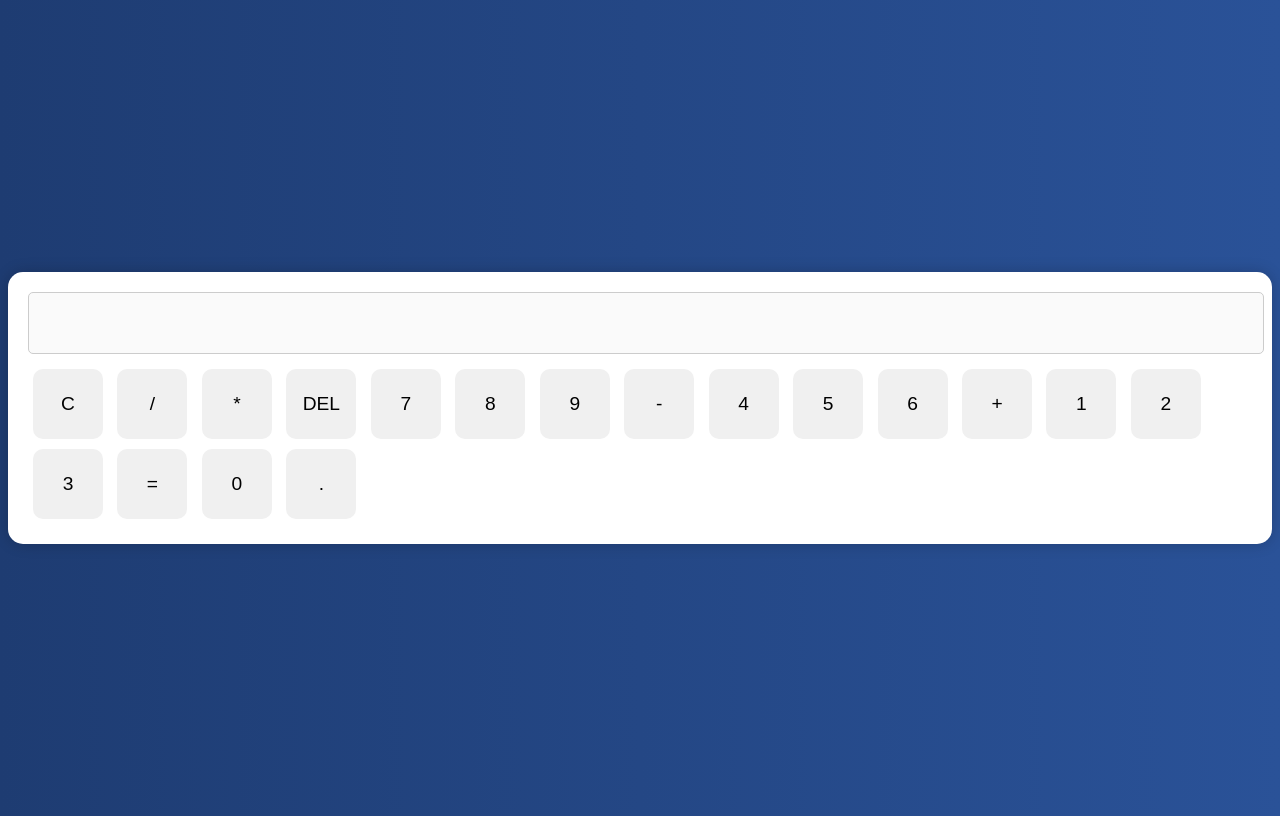
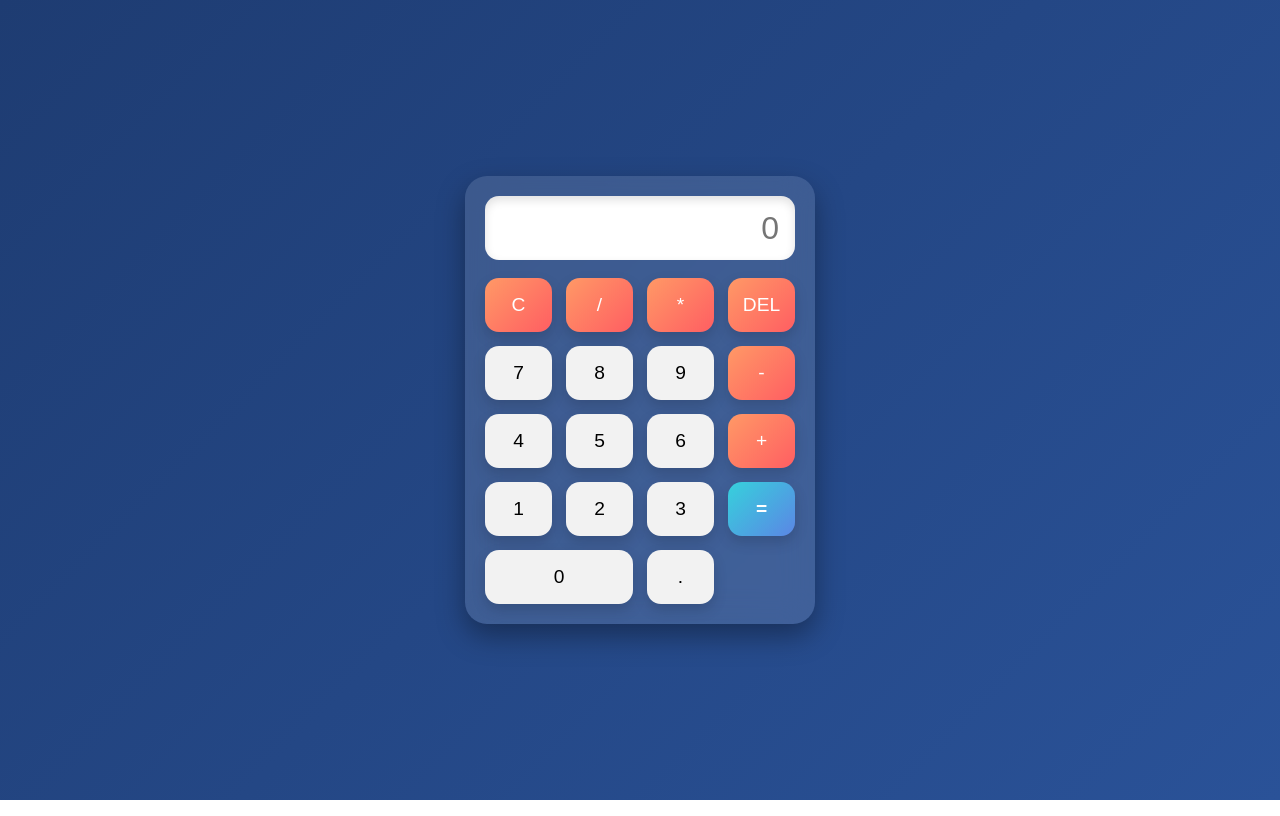
Before and after one commit to AyushBhadra/Calculator-try, a plain HTML site: page index.html in a window 1280 px wide. Drawn offline with Linux system fonts and the light colour scheme.

Commit message:
UI: glassy rounded redesign for calculator

```diff
--- a/index.html
+++ b/index.html
@@ -1,39 +1,44 @@
 <!DOCTYPE html>
 <html lang="en">
 <head>
-  <meta charset="UTF-8">
-  <meta name="viewport" content="width=device-width, initial-scale=1.0">
+  <meta charset="UTF-8" />
+  <meta name="viewport" content="width=device-width, initial-scale=1.0" />
   <title>Calculator</title>
-  <link rel="stylesheet" href="style.css">
+  <!-- Fancy font (optional) -->
+  <link href="https://fonts.googleapis.com/css2?family=Poppins:wght@400;600&display=swap" rel="stylesheet">
+  <link rel="stylesheet" href="style.css" />
 </head>
 <body>
   <div class="calculator">
-    <input type="text" id="display" disabled>
+    <!-- keep id="display" for JS -->
+    <input type="text" id="display" class="display" placeholder="0" disabled>
+
     <div class="buttons">
-      <button onclick="clearDisplay()">C</button>
-      <button onclick="append('/')">/</button>
-      <button onclick="append('*')">*</button>
-      <button onclick="del()">DEL</button>
+      <button class="operator" onclick="clearDisplay()">C</button>
+      <button class="operator" onclick="append('/')">/</button>
+      <button class="operator" onclick="append('*')">*</button>
+      <button class="operator" onclick="del()">DEL</button>
 
       <button onclick="append('7')">7</button>
       <button onclick="append('8')">8</button>
       <button onclick="append('9')">9</button>
-      <button onclick="append('-')">-</button>
+      <button class="operator" onclick="append('-')">-</button>
 
       <button onclick="append('4')">4</button>
       <button onclick="append('5')">5</button>
       <button onclick="append('6')">6</button>
-      <button onclick="append('+')">+</button>
+      <button class="operator" onclick="append('+')">+</button>
 
       <button onclick="append('1')">1</button>
       <button onclick="append('2')">2</button>
       <button onclick="append('3')">3</button>
-      <button onclick="calculate()">=</button>
+      <button class="equal" onclick="calculate()">=</button>
 
-      <button onclick="append('0')">0</button>
+      <button class="zero" onclick="append('0')">0</button>
       <button onclick="append('.')">.</button>
     </div>
   </div>
+
   <script src="script.js"></script>
 </body>
 </html>
--- a/style.css
+++ b/style.css
@@ -1,42 +1,69 @@
+/* page background + centering */
+* { box-sizing: border-box; }
 body {
-  display: flex;
-  justify-content: center;
-  align-items: center;
-  height: 100vh;
-  background: linear-gradient(to right, #1e3c72, #2a5298);
-  font-family: Arial, sans-serif;
+  background: linear-gradient(135deg, #1e3c72, #2a5298);
+  font-family: 'Poppins', Arial, sans-serif;
+  min-height: 100vh;
+  margin: 0;
+  display: grid;
+  place-items: center;
 }
 
+/* calculator card */
 .calculator {
-  background: white;
+  width: 350px;
+  background: rgba(255,255,255,0.12);
+  border-radius: 22px;
   padding: 20px;
-  border-radius: 15px;
-  box-shadow: 0 0 15px rgba(0,0,0,0.2);
+  backdrop-filter: blur(16px);
+  -webkit-backdrop-filter: blur(16px);
+  box-shadow: 0 12px 28px rgba(0,0,0,0.35);
 }
 
-#display {
+/* display */
+.display {
   width: 100%;
-  height: 50px;
-  margin-bottom: 10px;
+  height: 64px;
+  border: none;
+  border-radius: 14px;
+  padding: 12px 16px;
+  font-size: 2rem;
   text-align: right;
-  font-size: 1.5em;
-  padding: 5px;
-  border-radius: 5px;
-  border: 1px solid #ccc;
+  background: #ffffff;
+  box-shadow: inset 0 4px 10px rgba(0,0,0,0.12);
+  margin-bottom: 18px;
 }
 
-.buttons button {
-  width: 70px;
-  height: 70px;
-  margin: 5px;
-  font-size: 1.2em;
-  border: none;
-  border-radius: 10px;
-  cursor: pointer;
-  background: #f0f0f0;
-  transition: 0.2s;
+/* buttons grid */
+.buttons {
+  display: grid;
+  grid-template-columns: repeat(4, 1fr);
+  gap: 14px;
 }
 
-.buttons button:hover {
-  background: #ddd;
+/* button base */
+button {
+  border: none;
+  border-radius: 14px;
+  font-size: 1.2rem;
+  padding: 16px 0;
+  cursor: pointer;
+  background: #f2f2f2;
+  box-shadow: 0 6px 14px rgba(0,0,0,0.15);
+  transition: transform .08s ease, filter .15s ease, background .2s ease;
 }
+button:hover { filter: brightness(0.95); transform: translateY(-2px); }
+button:active { transform: scale(0.97); }
+
+/* operator + = styles */
+button.operator {
+  color: #fff;
+  background: linear-gradient(135deg, #ff9966, #ff5e62);
+}
+button.equal {
+  grid-column: span 1; /* change to 2 if you want a wider = */
+  color: #fff;
+  background: linear-gradient(135deg, #36d1dc, #5b86e5);
+  font-weight: 600;
+}
+button.zero { grid-column: span 2; } /* 0 button wide */
```
